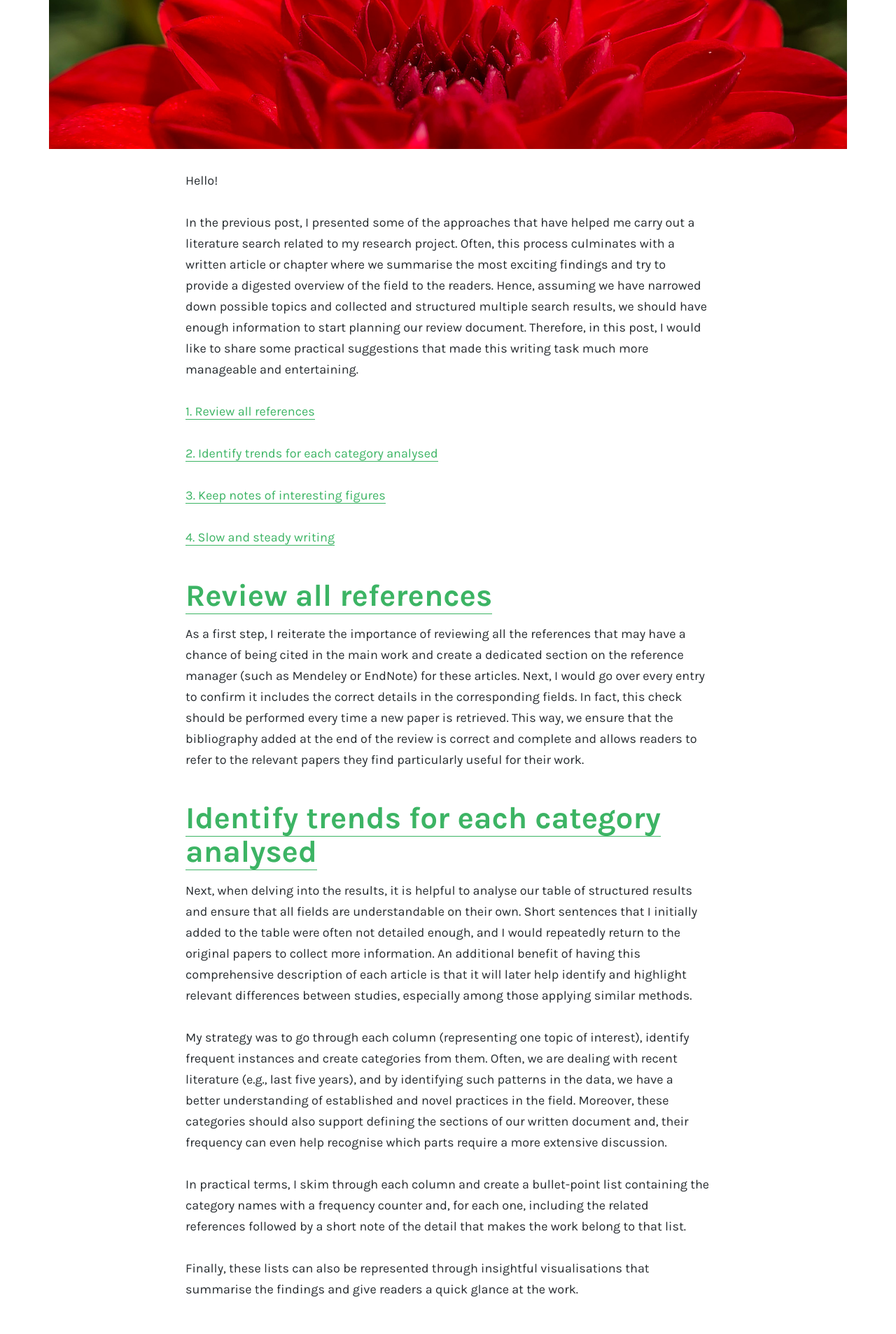
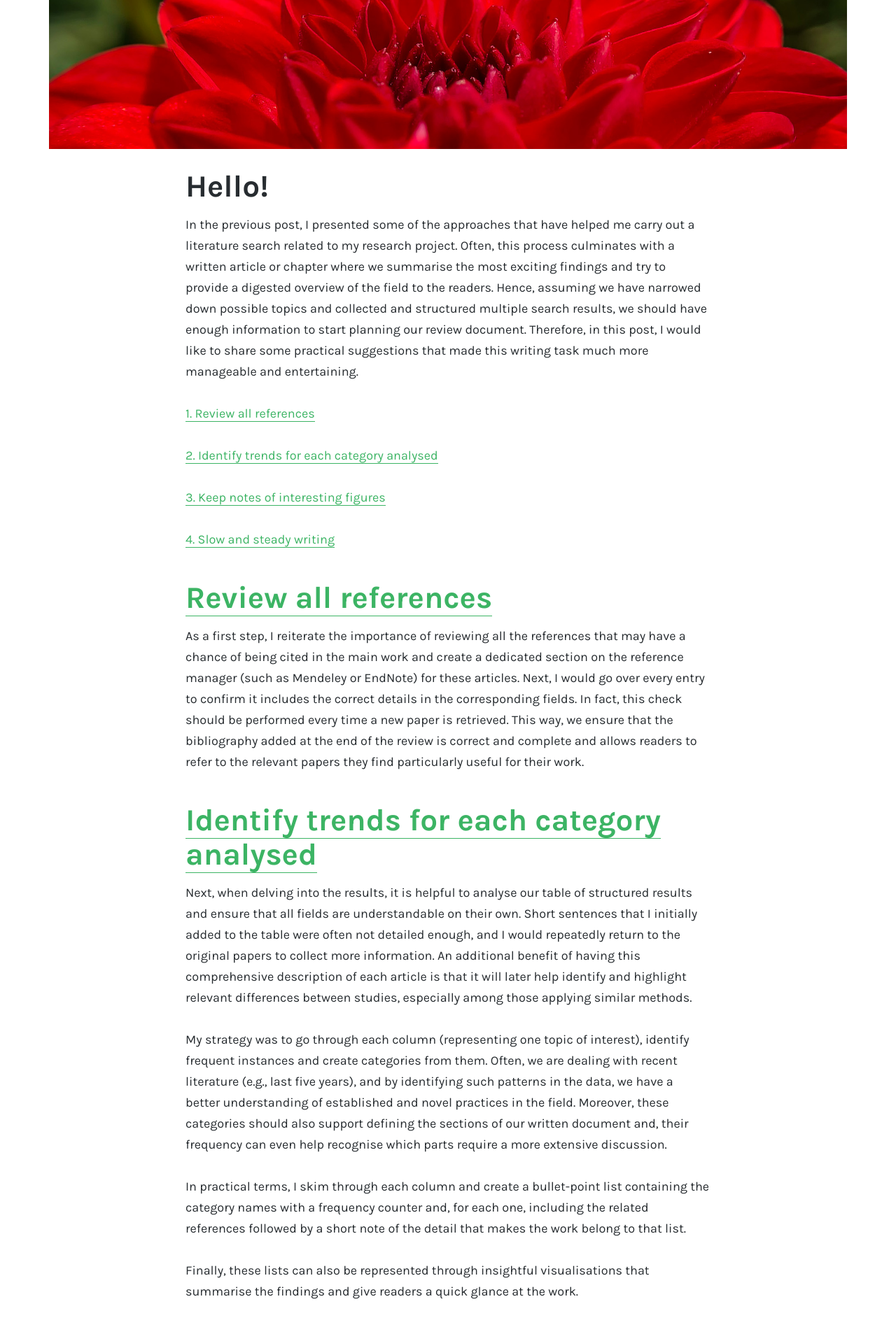
Before and after one commit to franciscomcm/franciscomcm.github.io, a Jekyll site: the page built from blog/literature-writing.md, in a window 1280 px wide. Shown: the part 650-2557 px from the top of the page at 70% size. Built offline with Jekyll 4.4.1, drawn with Linux system fonts in a browser that asks for light colours.

Commit message:
update typo

```diff
--- a/blog/literature-writing.md
+++ b/blog/literature-writing.md
@@ -9,7 +9,7 @@ image: images/post_12.jpg
 layout: post
 ---
 
-Hello!
+# Hello!
 
 In the previous post, I presented some of the approaches that have helped me carry out a literature search related to my research project. Often, this process culminates with a written article or chapter where we summarise the most exciting findings and try to provide a digested overview of the field to the readers. Hence, assuming we have narrowed down possible topics and collected and structured multiple search results, we should have enough information to start planning our review document. Therefore, in this post, I would like to share some practical suggestions that made this writing task much more manageable and entertaining.
 
```
Also changed, not shown: blog/literature-search.md (+1 -1 lines).
